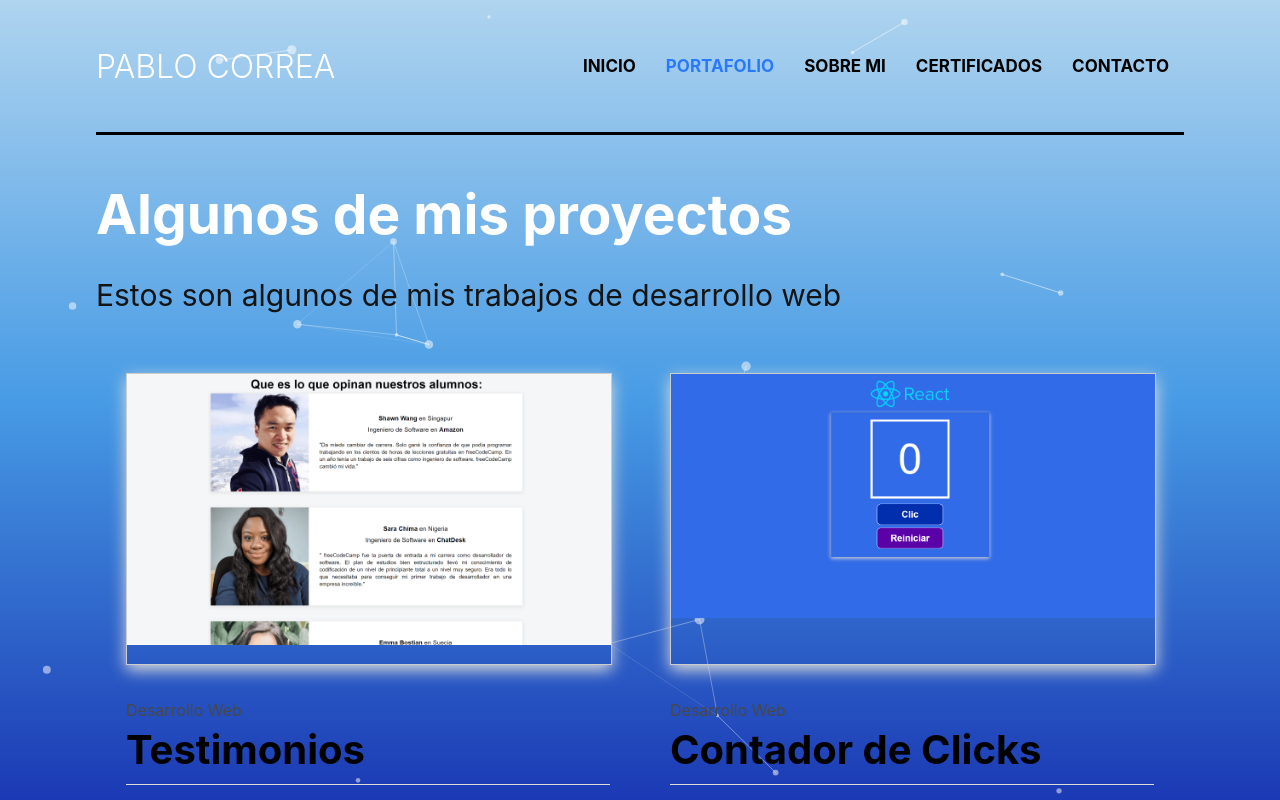
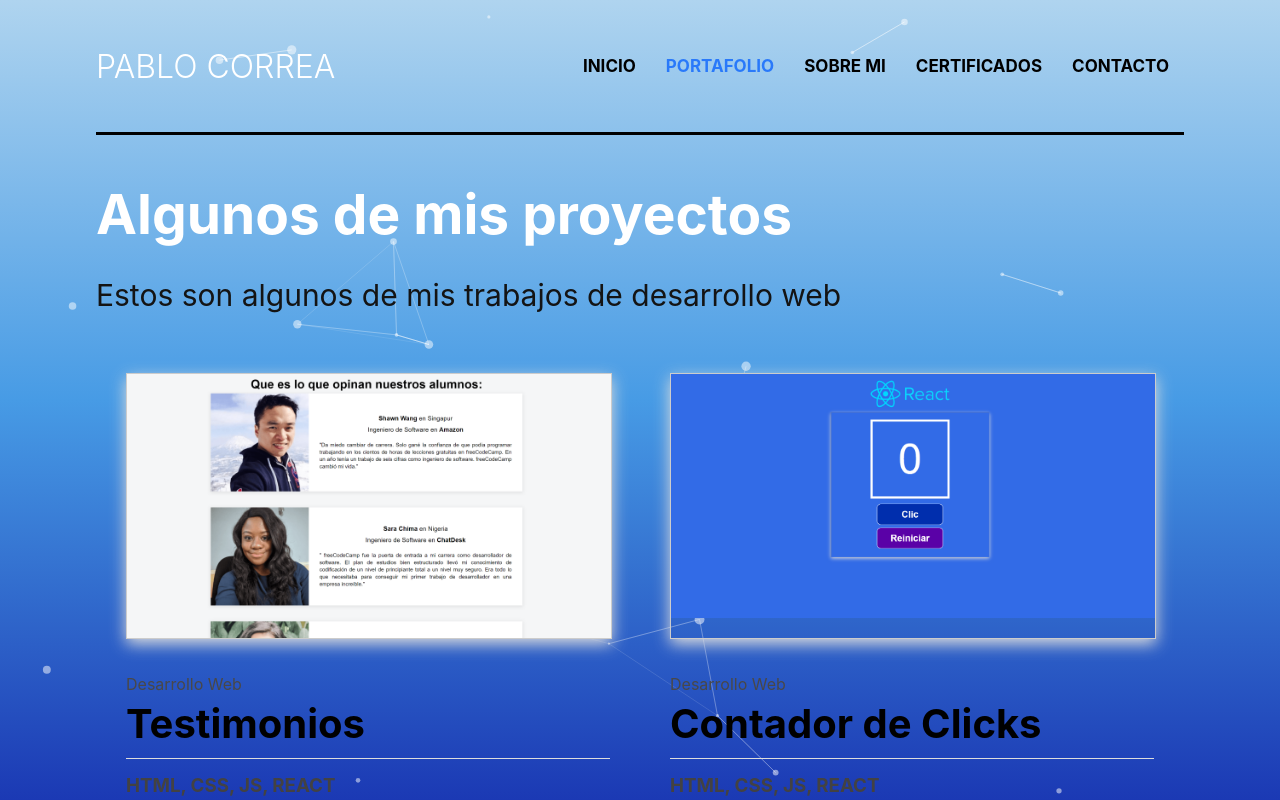
Before and after one commit to pablocorrea23/portafolio, a React (Create React App) app: page /portafolio in a window 1280 px wide. Shown: the top 800 px of the page. Built offline with nearby package versions, Linux system fonts and the light colour scheme.

Commit message:
cambioscss2

```diff
--- a/src/index.css
+++ b/src/index.css
@@ -198,7 +198,7 @@ button {
 
 .work-item .mask {
   width: 100%;
-  height: 290px;
+  height: 264px;
   overflow: hidden;
   border: 1px solid #ccc;
   box-shadow: 0px 5px 15px #ddd;
```
